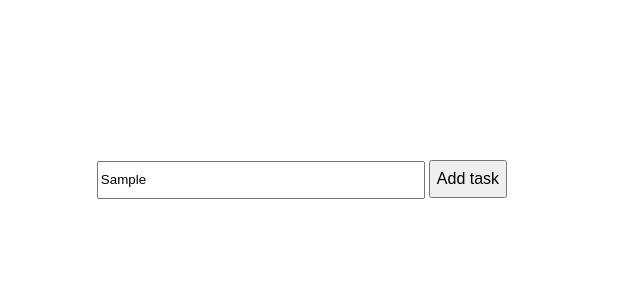
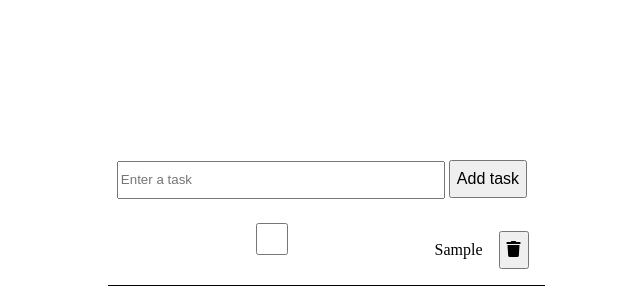
Before and after one commit to IBUNHABIBU/js-practices, a plain HTML site: page learning/index.html in a window 1280 px wide. Both pictures are taken after typing "Sample" into the empty fields and a click on the button "Add task". Shown: the whole page, without its empty margins (318-958 px from the left). Drawn offline with Linux system fonts and the light colour scheme.

Commit message:
finishing the project

```diff
--- a/learning/index.html
+++ b/learning/index.html
@@ -5,14 +5,18 @@
   <meta name="viewport" content="width=device-width, initial-scale=1.0">
   <title>Document</title>
   <link rel="stylesheet" href="style.css">
+  <link rel="stylesheet" href="https://use.fontawesome.com/releases/v5.0.13/css/all.css" integrity="sha384-DNOHZ68U8hZfKXOrtjWvjxusGo9WQnrNx2sqG0tfsghAvtVlRW3tvkXWZh58N9jp" crossorigin="anonymous">
 </head>
-<body>
+<body onload="tasker.construct();">
 <div class="tasker" id="tasker">
-  <div class="error" id="error">Please Enter a task</div>
-  <div id="tasker-header" class="tasker-header" >
-    <input type="text" id="input-task" placeholder="Enter a task">
-    <button type="submit" id="add-task-btn">Add task</button>
+  <div class="form">
+    <div class="error" id="error">Please Enter a task</div>
+    <div id="tasker-header" class="tasker-header" >
+      <input type="text" id="input-task" placeholder="Enter a task">
+      <button type="submit" id="add-task-btn">Add task</button>
+    </div>
   </div>
+
   <div class="tasker-body">
     <ul id="tasks">
 
--- a/learning/script.js
+++ b/learning/script.js
@@ -1,4 +1,9 @@
 let tasker = {
+  construct: function(){
+    this.selectedElement();
+    this.bindEvent();
+    this.scanTaskList();
+  },
   selectedElement: function (){
     this.taskInput = document.getElementById('input-task');
     this.taskList = document.getElementById('tasks');
@@ -15,6 +20,7 @@ let tasker = {
     taskValue = document.createTextNode(this.taskInput.value);
     taskButton = document.createElement('button');
     taskTrash = document.createElement('i');
+    taskButton.className = 'btn-trash';
     taskTrash.setAttribute('class','fa fa-trash');
     taskButton.appendChild(taskTrash);
     taskListItem.appendChild(taskCheckBox);
@@ -33,11 +39,41 @@ let tasker = {
     } else {
       this.buildTask();
       this.taskInput.value = '';
+      this.scanTaskList();
     }
   },
   enterKey: function(e){
     if(e.keyCode === 13 ){
       this.addTask();
     }
+  },
+  bindEvent: function(){
+    this.addButton.onclick= this.addTask.bind(this);
+    this.taskInput.onkeypress = this.enterKey.bind(this);
+  },
+  scanTaskList: function(){
+    let taskListItem, checkBox, deleteButton;
+    for( i = 0; i< this.taskListChildren.length; i++){
+      taskListItem = this.taskListChildren[i];
+      checkBox = taskListItem.getElementsByTagName('input')[0];
+      deleteButton = taskListItem.getElementsByTagName('button')[0];
+      checkBox.onclick = this.completeTask.bind(this, taskListItem, checkBox);
+      deleteButton.onclick = this.deleteTask.bind(this, i);
+
+    }
+  },
+  deleteTask: function(i){
+    this.taskListChildren[i].remove();
+    this.scanTaskList();
+  },
+  completeTask: function(taskListItem, checkBox){
+    if(checkBox.checked){
+      taskListItem.className = 'task completed';
+    } else {
+      this.incompleteTask(taskListItem);
+    }
+  },
+  incompleteTask: function(taskListItem){
+    taskListItem.className = 'task';
   }
 }
--- a/learning/style.css
+++ b/learning/style.css
@@ -3,7 +3,7 @@
   display: flex;
   align-items: center;
   justify-content: center;
-
+  flex-direction: column;
 }
 body{
   /* background-color: black; */
@@ -22,3 +22,20 @@ input:focus{
 .error {
   display: none;
 }
+ul li{
+  list-style: none;
+  border-bottom: 1px solid black;
+}
+.tasker-body{
+  position: relative;
+  left: -1rem;
+  display: flex;
+  justify-content: space-between;
+}
+.btn-trash{
+  margin: 1rem;
+}
+.task.completed{
+  background-color: blueviolet;
+  color: red;
+}
```
